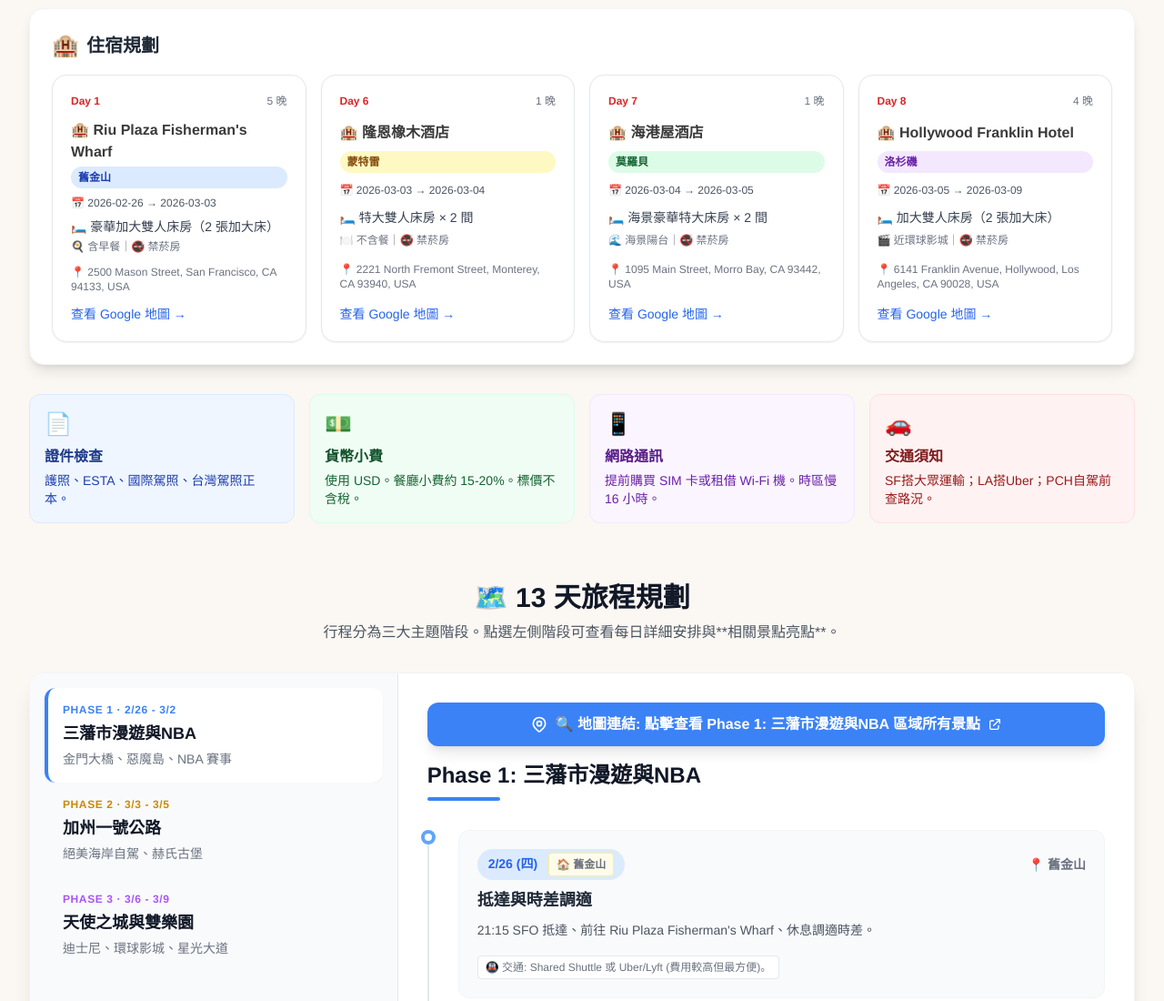
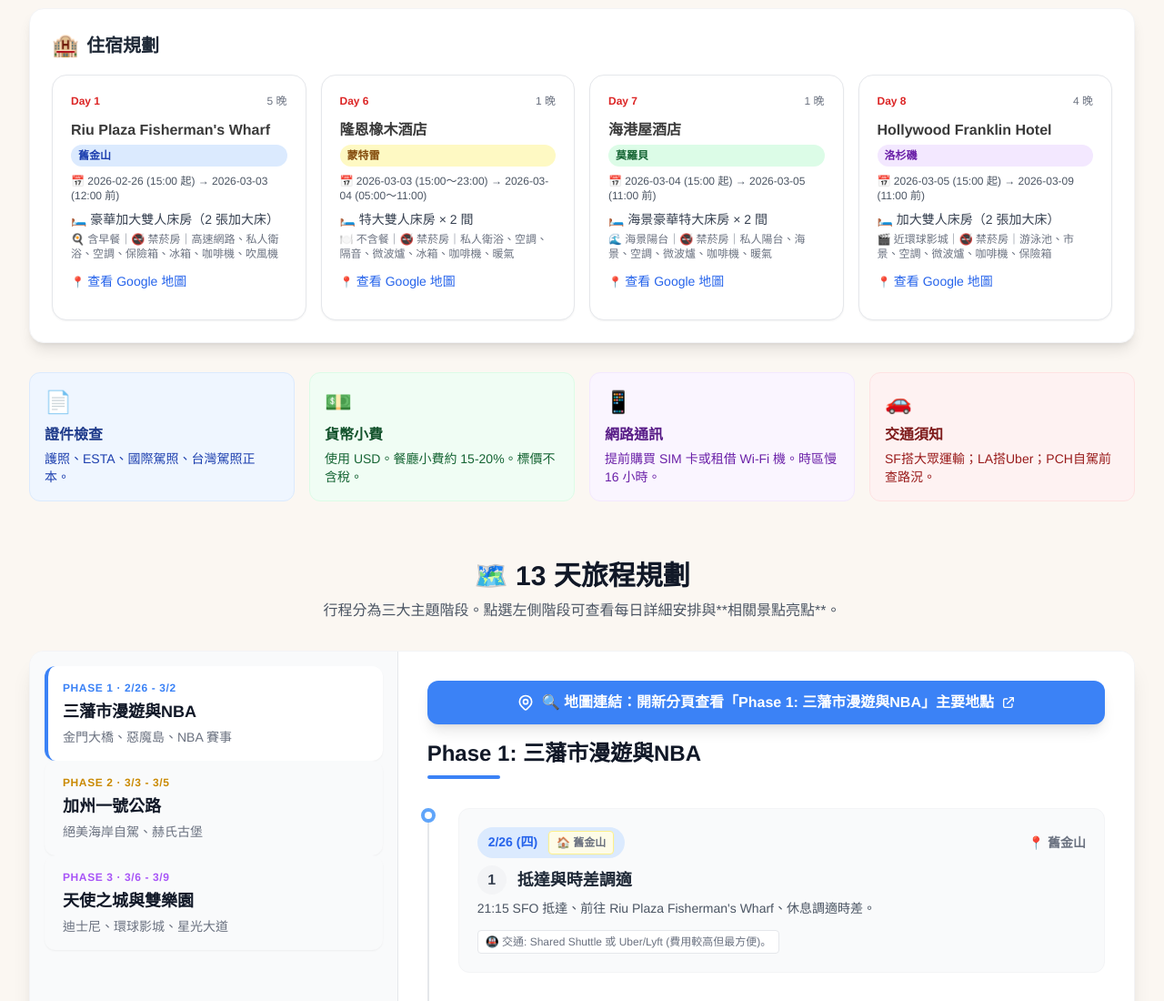
Before and after one commit to MARIEGG0507/2026_MARIEGGCATRIP, a plain HTML site: page index.html in a window 1280 px wide. Shown: the part 920-2020 px from the top of the page at 91% size. Drawn offline with nearby package versions, Linux system fonts and the light colour scheme; no server answers.

Commit message:
Update index.html

```diff
--- a/index.html
+++ b/index.html
@@ -3,9 +3,8 @@
 <head>
     <meta charset="UTF-8">
     <meta name="viewport" content="width=device-width, initial-scale=1, maximum-scale=1">
-    <title>2026 美西舊金山與洛杉磯之旅</title>
+    <title>2026 美西｜舊金山與洛杉磯之旅</title>
     <script src="https://cdn.tailwindcss.com"></script>
-    <script src="https://cdn.jsdelivr.net/npm/chart.js"></script>
 
     <link rel="stylesheet" href="styles.css">
 
@@ -54,15 +53,12 @@
                   </button>
               </li>
 
-              <!-- 🏰 Disneyland -->
               <li>
                   <a href="disneyland_itinerary.html" target="_blank"
                      class="text-gray-600 hover:text-red-600 px-3 py-2 text-sm font-medium transition-colors flex items-center gap-1">
                       <span>🏰</span> 迪士尼樂園
                   </a>
               </li>
-
-              <!-- 🎥 Universal Studios -->
               <li>
                   <a href="universal_hollywood.html" target="_blank"
                      class="text-gray-600 hover:text-orange-600 px-3 py-2 text-sm font-medium transition-colors flex items-center gap-1">
@@ -172,8 +168,6 @@
                     <p class="text-sm text-red-800 mt-1">SF搭大眾運輸；LA搭Uber；PCH自駕前查路況。</p>
                 </article>
             </div>
-
-
         </section>
 
         <!-- Section 2: Itinerary -->
@@ -567,10 +561,15 @@ const accommodationData = {
         }
 
         function scrollToSection(id) {
-            document.getElementById(id).scrollIntoView({ behavior: 'smooth' });
+    const el = document.getElementById(id);
+    if (!el) return;
+    const nav = document.querySelector('nav');
+    const offset = nav ? nav.offsetHeight + 8 : 0; // nav 高度 + 微調
+    const y = el.getBoundingClientRect().top + window.scrollY - offset;
+    window.scrollTo({ top: y, behavior: 'smooth' });
         }
 
-        // --- Logistics Logic (Functions remain the same) ---
+        // --- 航班 Tab + 渲染 ---
 
         function switchFlightTab(type) {
             document.getElementById('btn-outbound').classList.remove('bg-white', 'shadow', 'text-gray-900');
@@ -630,7 +629,6 @@ const accommodationData = {
                             <svg class="w-3 h-3 ml-1" fill="none" stroke="currentColor" viewBox="0 0 24 24" xmlns="http://www.w3.org/2000/svg"><path stroke-linecap="round" stroke-linejoin="round" stroke-width="2" d="M10 6H6a2 2 0 00-2 2v10a2 2 0 002 2h10a2 2 0 002-2v-4M14 4h6m0 0v6m0-6L10 14"></path></svg>
                         </a>
                     </div>
-
                     <div>
                         <p class="text-sm font-semibold text-teal-900 mb-1">📍 機場櫃檯資訊 (TPE)</p>
                         <p class="text-xs text-teal-700">地點：桃園機場第二航廈。國泰櫃檯通常位於 **D 或 E 區**。</p>
@@ -645,12 +643,16 @@ const accommodationData = {
         }
 
         // 渲染住宿資訊
+ 	 const toUTCDate = iso => {
+   	 const d = new Date(iso);
+   	 return new Date(Date.UTC(d.getFullYear(), d.getMonth(), d.getDate()));
+  };
         function renderAccommodation() {
             const container = document.getElementById('accommodation-content');
             const accommodations = Object.values(accommodationData);
             let html = '';
 
-            const tripStart = new Date("2026-02-26");
+            const tripStartUTC = toUTCDate("2026-02-26");
 
             const cityStyle = {
                 "舊金山": "bg-blue-100 text-blue-800",
@@ -660,15 +662,13 @@ const accommodationData = {
             };
 
             accommodations.forEach(hotel => {
-                const checkin = new Date(hotel.checkinDate);
-                const checkout = new Date(hotel.checkoutDate);
-
-                const nights = Math.round((checkout - checkin) / (1000 * 60 * 60 * 24));
-                const dayIndex = Math.round((checkin - tripStart) / (1000 * 60 * 60 * 24)) + 1;
+                const checkin = toUTCDate(hotel.checkinDate);
+                const checkout = toUTCDate(hotel.checkoutDate);
+                const nights = Math.max(0, Math.floor((checkout - checkin) / 86400000));
+                const dayIndex = Math.floor((checkin - tripStartUTC) / 86400000) + 1;
 
                 html += `
                 <div class="bg-white rounded-2xl border shadow-sm p-5 flex flex-col justify-between">
-
                     <!-- 上方標籤 -->
                     <div class="flex justify-between items-center mb-3 text-xs">
                         <span class="font-bold text-red-600">Day ${dayIndex}</span>
@@ -676,7 +676,7 @@ const accommodationData = {
                     </div>
 
                     <!-- 飯店名稱 -->
-                    <h4 class="text-base font-bold mb-1">🏨 ${hotel.name}</h4>
+                    <h4 class="text-base font-bold mb-1"> ${hotel.name}</h4>
 
                     <!-- 城市 badge -->
                     <span class="inline-block text-xs font-bold px-2 py-1 rounded-full mb-2 ${cityStyle[hotel.city] || 'bg-gray-100 text-gray-600'}">
@@ -685,7 +685,7 @@ const accommodationData = {
 
                     <!-- 日期 -->
                     <p class="text-xs text-gray-600 mb-2">
-                        📅 ${hotel.checkinDate} → ${hotel.checkoutDate}
+                        📅 ${hotel.checkinDate} (${hotel.checkin}) → ${hotel.checkoutDate} (${hotel.checkout})
                     </p>
 
                     <!-- 房型 -->
@@ -695,18 +695,14 @@ const accommodationData = {
 
                     <!-- 重點 -->
                     <p class="text-xs text-gray-500 mb-3">
-                        ${hotel.highlight}
-                    </p>
-
-                    <!-- 地址 -->
-                    <p class="text-xs text-gray-500 mb-3">
-                        📍 ${hotel.address}
+                        ${hotel.highlight}｜${hotel.facilities}
                     </p>
 
                     <!-- 地圖 -->
-                    <a href="${hotel.mapLink}" target="_blank"
+                    <p class="text-xs text-gray-500 mb-3">
+                        📍 <a href="${hotel.mapLink}" target="_blank"
                        class="text-sm text-blue-600 font-medium hover:underline">
-                       查看 Google 地圖 →
+                       查看 Google 地圖
                     </a>
 
                 </div>
@@ -718,6 +714,7 @@ const accommodationData = {
 
         function renderWeatherChart() {
             const ctx = document.getElementById('weatherChart').getContext('2d');
+            if (!ctx) return;
     new Chart(ctx, {
       type: 'line',
                 data: {
@@ -818,35 +815,32 @@ const accommodationData = {
             if (type === 'Culture') return 'bg-teal-100 text-teal-800';
             return 'bg-gray-100 text-gray-600';
         }
-
-        function renderItinerary(phaseKey) {
-            // Update active sidebar style
-            ['phase1', 'phase2', 'phase3'].forEach(key => {
-                const btn = document.getElementById(`nav-${key}`);
-                // Clear all styles first
-                btn.classList.remove('bg-white', 'shadow-sm', 'border-blue-500', 'border-yellow-500', 'border-purple-500', 'hover:border-yellow-500', 'hover:bg-yellow-50', 'hover:border-purple-500', 'hover:bg-purple-50', 'bg-blue-50', 'bg-yellow-50', 'bg-purple-50');
-
-                // Add default non-active styles
-                btn.classList.add('border-transparent', 'bg-gray-50');
-
-                // Set hover styles based on phase
-                if (key === 'phase2') btn.classList.add('hover:border-yellow-500', 'hover:bg-yellow-50');
-                if (key === 'phase3') btn.classList.add('hover:border-purple-500', 'hover:bg-purple-50');
-                if (key === 'phase1') btn.classList.add('hover:border-blue-500', 'hover:bg-blue-50');
-
-
-                // Apply active style
-                if (key === phaseKey) {
-                    btn.classList.add('bg-white', 'shadow-sm');
-                    btn.classList.remove('border-transparent', 'bg-gray-50');
-                    if (key === 'phase1') btn.classList.add('border-blue-500', 'bg-blue-50');
-                    if (key === 'phase2') btn.classList.add('border-yellow-500', 'bg-yellow-50');
-                    if (key === 'phase3') btn.classList.add('border-purple-500', 'bg-purple-50');
+// 左側階段按鈕狀態（簡化且一致）
+  function activatePhaseNav(activeKey) {
+    const btns = [
+      { id: 'nav-phase1', key: 'phase1', color: 'blue' },
+      { id: 'nav-phase2', key: 'phase2', color: 'yellow' },
+      { id: 'nav-phase3', key: 'phase3', color: 'purple' }
+    ];
+    btns.forEach(({ id, key, color }) => {
+      const el = document.getElementById(id);
+      if (!el) return;
+      const isActive = key === activeKey;
+      el.classList.remove('border-transparent', 'border-blue-500', 'border-yellow-500', 'border-purple-500', 'bg-gray-50', 'bg-blue-50', 'bg-yellow-50', 'bg-purple-50');
+      el.classList.add('shadow-sm', 'border-l-4');
+      if (isActive) {
+        el.classList.add(`border-${color}-500`, `bg-${color}-50`, 'bg-white');
+      } else {
+        el.classList.add('border-transparent', 'bg-gray-50');
       }
     });
-
+  }
+  function renderItinerary(phaseKey) {
     const phase = itineraryData[phaseKey];
     const container = document.getElementById('itinerary-details');
+    if (!phase || !container) return;
+
+    activatePhaseNav(phaseKey);
             const mapUrl = generatePhaseMapUrl(phaseKey); // Get the map URL
 
             // Determine primary color for map button and phase title underline
@@ -856,7 +850,6 @@ const accommodationData = {
             let lineColor = 'border-blue-300';
             let locColor = 'text-blue-600';
             let locBg = 'bg-blue-100';
-
 
             if (phaseKey === 'phase2') {
                 primaryColorClass = 'bg-yellow-500';
@@ -873,30 +866,26 @@ const accommodationData = {
                 locColor = 'text-purple-600';
                 locBg = 'bg-purple-100';
             }
-
+// 從這裡開始
             // Generate HTML with animation
             let html = `
                 <div class="mb-6 animate-fade-in">
                     <!-- NEW: 地圖連結按鈕 (整合自 dashboard 概念) -->
                     <a href="${mapUrl}" target="_blank" class="flex items-center justify-center p-3 mb-4 rounded-xl text-white font-bold ${primaryColorClass} ${hoverColorClass} transition-colors shadow-lg card-hover">
-                        <svg class="w-5 h-5 mr-2" fill="none" stroke="currentColor" viewBox="0 0 24 24" xmlns="http://www.w3.org/2000/svg"><path stroke-linecap="round" stroke-linejoin="round" stroke-width="2" d="M17.657 16.657L13.414 20.9a1.998 1.998 0 01-2.828 0L6.343 16.657A8 8 0 1117.657 16.657z"></path><path stroke-linecap="round" stroke-linejoin="round" stroke-width="2" d="M15 11a3 3 0 11-6 0 3 3 0 016 0z"></path></svg>
-                        🔍 地圖連結: 點擊查看 ${phase.title} 區域所有景點
-                        <svg class="w-4 h-4 ml-2" fill="none" stroke="currentColor" viewBox="0 0 24 24" xmlns="http://www.w3.org/2000/svg"><path stroke-linecap="round" stroke-linejoin="round" stroke-width="2" d="M10 6H6a2 2 0 00-2 2v10a2 2 0 002 2h10a2 2 0 002-2v-4M14 4h6m0 0v6m0-6L10 14"></path></svg>
+                        <svg class="w-5 h-5 mr-2" fill="none" stroke="currentColor" viewBox="0 0 24 24"><path stroke-linecap="round" stroke-linejoin="round" stroke-width="2" d="M17.657 16.657L13.414 20.9a1.998 1.998 0 01-2.828 0L6.343 16.657A8 8 0 1117.657 16.657z"></path><path stroke-linecap="round" stroke-linejoin="round" stroke-width="2" d="M15 11a3 3 0 11-6 0 3 3 0 016 0z"></path></svg>
+                        🔍 地圖連結：開新分頁查看「${phase.title}」主要地點
+          <svg class="w-4 h-4 ml-2" fill="none" stroke="currentColor" viewBox="0 0 24 24"><path stroke-linecap="round" stroke-linejoin="round" stroke-width="2" d="M10 6H6a2 2 0 00-2 2v10a2 2 0 002 2h10a2 2 0 002-2v-4M14 4h6m0 0v6m0-6L10 14"></path></svg>
         </a>
-
                     <h3 class="text-2xl font-bold text-gray-900">${phase.title}</h3>
                     <div class="h-1 w-20 ${phaseKey === 'phase2' ? 'bg-yellow-500' : phaseKey === 'phase3' ? 'bg-purple-500' : 'bg-blue-500'} mt-2 rounded-full"></div>
                 </div>
             `;
 
-            phase.days.forEach(day => {
-                // Check for linked attraction
+                phase.days.forEach((day, idx) => {
       const attraction = day.attractionKey ? attractionMap[day.attractionKey] : null;
       let attractionHtml = '';
-
       if (attraction) {
         const badgeColor = getAttractionBadgeColor(attraction.type);
-                    // 景點類型中文翻譯
                     const typeLabel = attraction.type === 'History' ? '歷史地標' :
                                       attraction.type === 'Nature' ? '自然景觀' :
                                       attraction.type === 'Fun' ? '娛樂樂園' :
@@ -932,11 +921,10 @@ const accommodationData = {
                 // Color variables already set above (pinColor, lineColor, locColor, locBg)
 
                 html += `
-                    <div class="flex group relative pl-8 pb-8 last:pb-0 border-l-2 border-gray-200 last:border-0 hover:${lineColor} transition-colors">
+                    <div class="flex group relative pl-8 pb-8 last:pb-0 border-l-2 border-gray-200">
           <div class="absolute -left-[9px] top-0 w-4 h-4 rounded-full bg-white border-4 ${pinColor} group-hover:scale-125 transition-transform"></div>
           <div class="bg-gray-50 rounded-xl p-5 w-full hover:bg-white hover:shadow-md transition-all border border-gray-100">
-                            <div class="flex flex-col sm:flex-row sm:justify-between sm:items-center mb-2">
-                                <span class="font-bold ${locColor} ${locBg} px-3 py-1 rounded-full text-sm w-fit mb-2 sm:mb-0">
+            <div class="flex flex-col sm:flex-row sm:justify-between sm:items-center mb-2">                                <span class="font-bold ${locColor} ${locBg} px-3 py-1 rounded-full text-sm w-fit mb-2 sm:mb-0">
                                     ${day.date}
                                     ${hotelHtml}
                                 </span>
@@ -944,22 +932,20 @@ const accommodationData = {
                                     <span class="mr-1">📍</span> ${day.loc}
                                 </span>
                             </div>
-                            <h4 class="text-lg font-bold text-gray-800 mb-2">${day.act}</h4>
-                            <p class="text-gray-600 text-sm leading-relaxed mb-1">${day.detail}</p>
-
-                            ${attractionHtml} <!-- 注入景點資訊 -->
-
-                            <div class="text-xs text-gray-500 bg-white border border-gray-200 inline-block px-2 py-1 rounded mt-3">
-                                🚇 交通: ${day.transport}
+                            <div class="flex items-center gap-3 mb-1">
+              <span class="inline-flex items-center justify-center h-8 w-8 rounded-full bg-gray-100 text-gray-700 font-semibold">${idx + 1}</span>
+              <h4 class="text-lg font-bold text-gray-800">${day.act}</h4>
             </div>
-                        </div>
+            <p class="text-gray-600 text-sm leading-relaxed">${day.detail}</p>
+            ${attractionHtml}
+            <div class="text-xs text-gray-500 bg-white border border-gray-200 inline-block px-2 py-1 rounded mt-3">🚇 交通: ${day.transport || '—'}</div>                        </div>
                     </div>
                 `;
             });
 
             container.innerHTML = html;
         }
-
+// --- Attraction Logic ---
         // --- Attraction Logic ---
 
         function filterAttractions(filter) {
```
Lines whose indentation alone changed are shown as unchanged.
